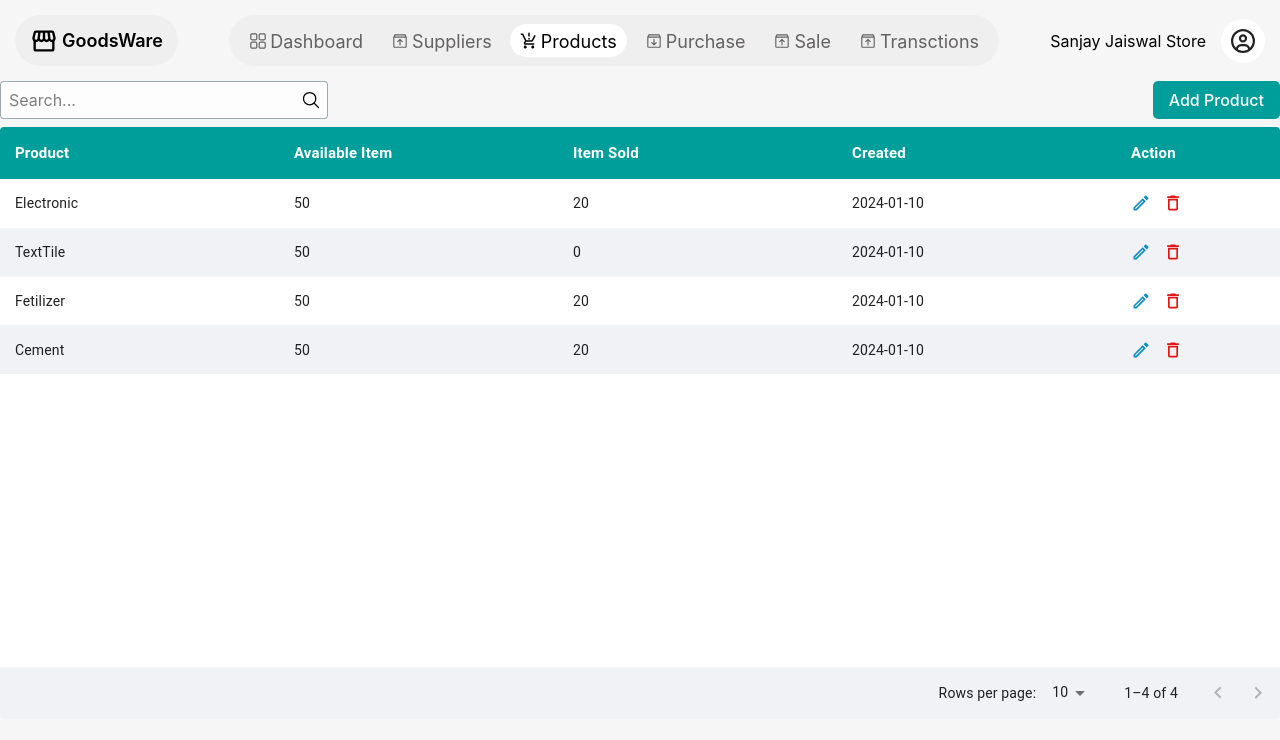
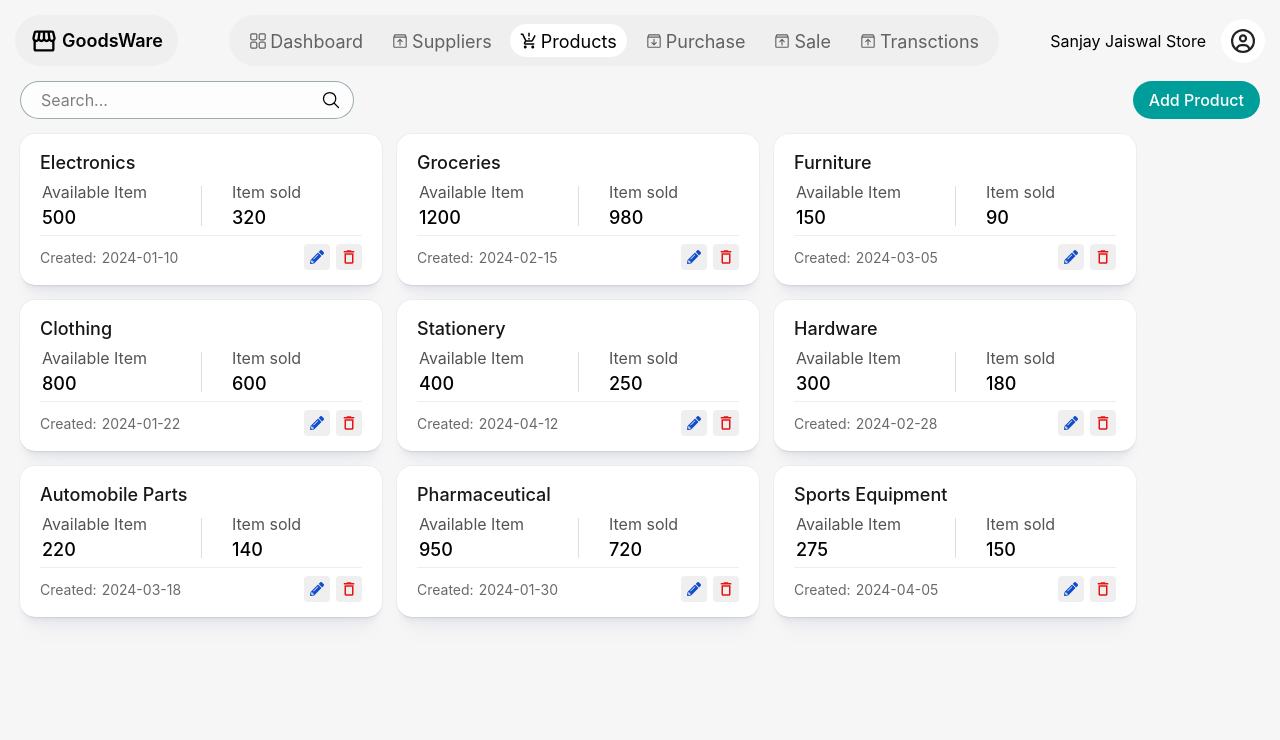
Before and after one commit to Devendrakr19/GoodsWare, a React (Vite) app: page /product in a window 1280 px wide. Shown: the top 740 px of the page. Built offline with nearby package versions, Linux system fonts and the light colour scheme.

Commit message:
ui changes table into card

```diff
--- a/src/App.css
+++ b/src/App.css
@@ -91,3 +91,7 @@ label {
 .MuiOutlinedInput-root fieldset {
   border-color: #B2BEC3;
 }
+
+.card_shadow{
+ box-shadow: rgba(14, 63, 126, 0.04) 0px 0px 0px 1px, rgba(42, 51, 69, 0.04) 0px 1px 1px -0.5px, rgba(42, 51, 70, 0.04) 0px 3px 3px -1.5px, rgba(42, 51, 70, 0.04) 0px 6px 6px -3px, rgba(14, 63, 126, 0.04) 0px 12px 12px -6px, rgba(14, 63, 126, 0.04) 0px 24px 24px -12px;
+}
--- a/src/component/layout/Header.jsx
+++ b/src/component/layout/Header.jsx
@@ -2,20 +2,16 @@ import React from "react";
 import { RxDashboard } from "react-icons/rx";
 import { NavLink, useNavigate } from "react-router-dom";
 import { MdProductionQuantityLimits } from "react-icons/md";
-// import { TbReportAnalytics } from "react-icons/tb";
 // import { BiUser } from "react-icons/bi";
-// import { MdOutlineLogout } from "react-icons/md";
-// import { useSelector } from "react-redux";
 import { PiBoxArrowDown, PiBoxArrowUp } from "react-icons/pi";
 import { MdStorefront } from "react-icons/md";
-// import { GiHamburgerMenu } from "react-icons/gi";
 import { FaRegCircleUser } from "react-icons/fa6";
 const Header = () => {
  const navigate = useNavigate();
 
   const sidebarData = [
     { key: 1, title: "Dashboard", url: "/dashboard", icon: <RxDashboard /> },
-    { key:7, title: "Suppliers", url: "/scan-item", icon: <PiBoxArrowUp /> },
+    { key:7, title: "Suppliers", url: "", icon: <PiBoxArrowUp /> },
     // { key:2, title: "Users", url: "/user", icon: <BiUser /> },
     {
       key: 3,
--- a/src/component/layout/auth/Login.jsx
+++ b/src/component/layout/auth/Login.jsx
@@ -30,7 +30,7 @@ const Login = () => {
   //  console.log("emmil", formik.email)
   return (
     <>
-      <form onSubmit={formik.handleSubmit} className="flex flex-col p-5">
+      <form onSubmit={formik.handleSubmit} className="flex flex-col p-5 bg-[white] rounded">
         <h1 className="text-[20px] font-semibold text-center">Login</h1>
         <div className="">
           <label htmlFor="email">
--- a/src/component/layout/auth/LoginLayout.jsx
+++ b/src/component/layout/auth/LoginLayout.jsx
@@ -5,7 +5,7 @@ import { Outlet } from "react-router-dom";
 const LoginLayout = () => {
   return (
     <>
-      <Grid container className="bg-[#00cec4] relative">
+      <Grid container className="bg-[#4c5252] relative">
         {Array(288)
           .fill()
           .map((item, index) => (
--- a/src/component/layout/product/AddProduct.jsx
+++ b/src/component/layout/product/AddProduct.jsx
@@ -1,29 +1,39 @@
 import { Autocomplete, Box, Grid, Modal, TextField } from "@mui/material";
 import { IoMdClose } from "react-icons/io";
-import { MdDelete } from "react-icons/md";
-import { IoMdAdd } from "react-icons/io";
-import React, { useState } from "react";
+
 const AddProduct = ({ open, onClose }) => {
-  const [addProduct, setAddProduct] = useState([
-    {
-      ProductName: "",
-      // Category: "",
-      Description: "",
-    },
-  ]);
-
-  const handleAdd = () => {
-    setAddProduct((prev) => [
-      ...prev,
-      { ProductName: "", Description: "" },
-      // { ProductName: "", Category: "", Description: "" },
-    ]);
-  };
-
-  const handleDelete = (index) => {
-    const filterProduct = addProduct.filter((_, i) => i !== index);
-    setAddProduct(filterProduct);
-  };
+  const products = [
+    "Electronics",
+    "Fertilizer",
+    "Textile",
+    "Home Decoration",
+    "Groceries",
+    "Furniture",
+    "Clothing",
+    "Footwear",
+    "Stationery",
+    "Pharmaceutical",
+    "Sports Equipment",
+    "Automobile Parts",
+    "Hardware Tools",
+    "Mobile Accessories",
+    "Kitchen Appliances",
+    "Beauty Products",
+    "Toys",
+    "Books",
+    "Dairy Products",
+    "Beverages",
+    "Construction Materials",
+    "Computer Accessories",
+    "Gardening Tools",
+    "Pet Supplies",
+    "Electrical Items",
+    "Sanitary Products",
+    "Packaging Materials",
+    "Bakery Items",
+    "Plastic Products",
+    "Industrial Equipment",
+  ];
 
   return (
     <>
@@ -59,24 +69,9 @@ const AddProduct = ({ open, onClose }) => {
           <Grid
             container
             columnSpacing={1}
+            rowSpacing={2}
             className="max-h-[calc(100vh-200px)] overflow-auto"
           >
-            {addProduct.map((item, index) => (
-              <React.Fragment key={index}>
-                <Grid size={11} className="mb-5">
-                  <Grid container columnSpacing={2} rowSpacing={1.5}>
-                    {/* <Grid size={6}>
-                      <label htmlFor="ProductName">
-                        Product Name <span className="text-[#e71616]">*</span>
-                      </label>
-                      <TextField
-                        id="ProductName"
-                        type="text"
-                        size="small"
-                        placeholder="John Store"
-                        className="w-full"
-                      />
-                    </Grid> */}
             <Grid size={12}>
               <label htmlFor="name">
                 Product <span className="text-[#e71616]">*</span>
@@ -84,12 +79,7 @@ const AddProduct = ({ open, onClose }) => {
               <Autocomplete
                 disablePortal
                 size="small"
-                        options={[
-                          "Electronic",
-                          "Fertilizer",
-                          "Texttile",
-                          "Home Decoration",
-                        ]}
+                options={products || []}
                 sx={{ width: "100%" }}
                 renderInput={(params) => <TextField {...params} />}
               />
@@ -108,32 +98,6 @@ const AddProduct = ({ open, onClose }) => {
               />
             </Grid>
           </Grid>
-                </Grid>
-                <Grid size={1} className="flex justify-center items-center">
-                  <div className="flex flex-col gap-1">
-                    {addProduct.length > 1 && (
-                      <button
-                        type="button"
-                        className="delete_btn"
-                        onClick={() => handleDelete(index)}
-                      >
-                        <MdDelete />
-                      </button>
-                    )}
-                    {addProduct.length - 1 === index && (
-                      <button
-                        type="button"
-                        className="add_btn"
-                        onClick={handleAdd}
-                      >
-                        <IoMdAdd />
-                      </button>
-                    )}
-                  </div>
-                </Grid>
-              </React.Fragment>
-            ))}
-          </Grid>
           <div className="flex items-center gap-3 mt-5">
             <button className="border_btn" onClick={onClose}>
               Cancel
--- a/src/component/pages/Product.jsx
+++ b/src/component/pages/Product.jsx
@@ -1,37 +1,11 @@
-import {
-  Paper,
-  Table,
-  TableBody,
-  TableCell,
-  TableContainer,
-  TableHead,
-  TablePagination,
-  TableRow,
-  Tooltip,
-} from "@mui/material";
 import React, { useState } from "react";
-import { MdOutlineModeEdit, MdDeleteOutline } from "react-icons/md";
-import { LiaToggleOffSolid, LiaToggleOnSolid } from "react-icons/lia";
+import { MdDeleteOutline } from "react-icons/md";
 import { IoSearchOutline } from "react-icons/io5";
-import { LuEye } from "react-icons/lu";
 import AddProduct from "../layout/product/AddProduct";
-
+import { FaPencilAlt } from "react-icons/fa";
+import { Tooltip } from "@mui/material";
 const Product = () => {
-  const [page, setPage] = useState(0);
-  const [rowsPerPage, setRowsPerPage] = useState(10);
   const [addProductPopup, setAddProductPopup] = useState(false);
-
-  const columns = [
-    { id: "Product", label: "Product", minWidth: 170 },
-    // { id: "category", label: "Category", minWidth: 170 },
-    { id: "TotalItem", label: "Available Item", minWidth: 170 },
-    // { id: "StockIn", label: "Stock In", minWidth: 170 },
-    { id: "StockOut", label: "Item Sold", minWidth: 170 },
-    // { id: "CostPrice", label: "Cost Price", minWidth: 170 },
-    // { id: "Status", label: "Status", minWidth: 170 },
-    { id: "Created", label: "Created", minWidth: 170 },
-    { id: "Action", label: "Action", minWidth: 100 },
-  ];
 
   const handleAddProduct = () => {
     setAddProductPopup(true);
@@ -41,174 +15,123 @@ const Product = () => {
     setAddProductPopup(false);
   };
 
-  const handleChangePage = (event, newPage) => {
-    setPage(newPage);
-  };
-
-  const handleChangeRowsPerPage = (event) => {
-    setRowsPerPage(parseInt(event.target.value, 10));
-    setPage(0);
-  };
-
   const rows = [
     {
-      Product: "Electronic",
-      TotalItem: "50",
-      StockIn: "30",
-      StockOut: "20",
-      CostPrice: "50,000",
+      Product: "Electronics",
+      StockIn: "500",
+      StockOut: "320",
       Created: "2024-01-10",
     },
     {
-      Product: "TextTile",
-      TotalItem: "50",
-      StockIn: "30",
-      StockOut: 0,
-      CostPrice: "50,000",
-      Created: "2024-01-10",
+      Product: "Groceries",
+      StockIn: "1200",
+      StockOut: "980",
+      Created: "2024-02-15",
     },
     {
-      Product: "Fetilizer",
-      TotalItem: "50",
-      StockIn: "30",
-      StockOut: "20",
-      CostPrice: "50,000",
-      Created: "2024-01-10",
+      Product: "Furniture",
+      StockIn: "150",
+      StockOut: "90",
+      Created: "2024-03-05",
     },
     {
-      Product: "Cement",
-      TotalItem: "50",
-      StockIn: "30",
-      StockOut: "20",
-      CostPrice: "50,000",
-      Created: "2024-01-10",
+      Product: "Clothing",
+      StockIn: "800",
+      StockOut: "600",
+      Created: "2024-01-22",
+    },
+    {
+      Product: "Stationery",
+      StockIn: "400",
+      StockOut: "250",
+      Created: "2024-04-12",
+    },
+    {
+      Product: "Hardware",
+      StockIn: "300",
+      StockOut: "180",
+      Created: "2024-02-28",
+    },
+    {
+      Product: "Automobile Parts",
+      StockIn: "220",
+      StockOut: "140",
+      Created: "2024-03-18",
+    },
+    {
+      Product: "Pharmaceutical",
+      StockIn: "950",
+      StockOut: "720",
+      Created: "2024-01-30",
+    },
+    {
+      Product: "Sports Equipment",
+      StockIn: "275",
+      StockOut: "150",
+      Created: "2024-04-05",
     },
   ];
 
   return (
     <>
-      <div className="flex justify-between items-center mb-2">
-        <div className="flex items-center bg-[#fdfdfd] rounded border-[1px] border-[#3357657d]">
+      <div className="flex justify-between items-center mb-2 px-[20px]">
+        <div className="flex items-center bg-[#fdfdfd] rounded-full border-[1px] border-[#3357657d]">
           <input
             type="text"
             placeholder="Search..."
-            className="outline-none px-2 py-1.5 w-[300px]"
+            className="outline-none px-5 py-1.5 w-[300px]"
           />
-          <IoSearchOutline className="text-[20px] mr-1.5"/>
+          <IoSearchOutline className="text-[20px] mr-3" />
         </div>
-        <button className="fill_btn" onClick={handleAddProduct}>
+        <button className="fill_btn !rounded-full" onClick={handleAddProduct}>
           Add Product
         </button>
       </div>
-      <Paper
-        elevation={0}
-        sx={{ width: "100%", boxShadow: "none", overflow: "hidden" }}
-      >
-        <TableContainer sx={{ height: 540, boxShadow: "none" }}>
-          <Table
-            stickyHeader
-            aria-label="sticky table"
-            sx={{
-              "& .MuiTableCell-stickyHeader": {
-                boxShadow: "none",
-                borderBottom: "none",
-                background: "#009E9A",
-                color: "#fff",
-                fontSize: "15px",
-                fontWeight: "600",
-              },
-            }}
+      <div className="flex items-center flex-wrap gap-[15px] px-[20px] mt-[15px]">
+        {rows.map((item, index) => (
+          <div
+            className="bg-[white] rounded-[15px] px-[20px] py-[15px] w-[362px] card_shadow"
+            key={index}
           >
-            <TableHead>
-              <TableRow
-                sx={{ "& .MuiTableCell-root": { padding: "14px 15px" } }}
-              >
-                {columns?.map((column) => (
-                  <TableCell
-                    key={column.id}
-                    align={column.align}
-                    style={{ minWidth: column.minWidth }}
-                  >
-                    {column.label}
-                  </TableCell>
-                ))}
-              </TableRow>
-            </TableHead>
-            <TableBody>
-              {rows
-                .slice(page * rowsPerPage, page * rowsPerPage + rowsPerPage)
-                .map((row, index) => {
-                  return (
-                    <TableRow
-                      hover
-                      role="checkbox"
-                      tabIndex={-1}
-                      key={index}
-                      className={`${
-                        index % 2 === 0 ? "bg-[#FFFFFF]" : "bg-[#F1F2F6]"
-                      }`}
-                      sx={{
-                        "& .MuiTableCell-root": { padding: "14.4px 15px" },
-                      }}
-                    >
-                      {columns.map((column) => {
-                        const value = row[column.id];
-                        return (
-                          <TableCell
-                            key={column.id}
-                            align={column.align}
-                            sx={{ borderBottom: "none" }}
-                          >
-                            {column.id === "Action" ? (
-                              <div className="flex items-center gap-3 text-[20px]">
-                                {/* <Tooltip
-                                  title="View"
-                                  arrow
-                                  className="cursor-pointer hover:text-[green]"
-                                >
-                                  <LuEye />
-                                </Tooltip> */}
-                                <Tooltip
-                                  title="Edit"
-                                  arrow
-                                  className="cursor-pointer text-[#0c8dc0]"
-                                >
-                                  <MdOutlineModeEdit onClick={handleAddProduct} />
-                                </Tooltip>
-                                <Tooltip
-                                  title="Delete"
-                                  arrow
-                                  className="cursor-pointer text-[#e61313]"
-                                >
-                                  <MdDeleteOutline />
-                                </Tooltip>
-                              </div>
-                            ) : (
-                              <Tooltip title={value} arrow>
-                                {value ?? "N/A"}
-                              </Tooltip>
-                            )}
-                          </TableCell>
-                        );
-                      })}
-                    </TableRow>
-                  );
-                })}
-            </TableBody>
-          </Table>
-        </TableContainer>
-        <TablePagination
-          rowsPerPageOptions={[10, 25, 100]}
-          component="div"
-          count={rows.length}
-          rowsPerPage={rowsPerPage}
-          page={page}
-          onPageChange={handleChangePage}
-          onRowsPerPageChange={handleChangeRowsPerPage}
-          sx={{ backgroundColor: "#F1F2F6" }}
-        />
-      </Paper>
-      <AddProduct open={addProductPopup} onClose={handleCloseProduct}/>
+            <h1 className="text-[18px] text-[#171717] font-medium">
+              {item?.Product}
+            </h1>
+            <div className="flex items-center px-[2px] py-[4px]">
+              <div className="flex flex-col w-[50%]">
+                <span className="text-[#545353]">Available Item</span>
+                <span className="text-[18px] font-medium">{item?.StockIn}</span>
+              </div>
+              <span className="w-[1px] h-[40px] block bg-[#dfdede]"></span>
+              <div className="flex flex-col pl-[30px]">
+                <span className="text-[#545353]">Item sold</span>
+                <span className="text-[18px] font-medium">
+                  {item?.StockOut}
+                </span>
+              </div>
+            </div>
+
+            <div className="flex items-center justify-between border-t-[1px] border-t-[#efeeee] pt-[8px]">
+              <div className="flex items-center gap-[5px] text-[14px] text-[#6c6969]">
+                <span>Created:</span>
+                <span>{item?.Created}</span>
+              </div>
+              <div className="flex items-center gap-[6px]">
+                <Tooltip title="Edit" arrow>
+                  <span className="bg-[#efefef] p-1.5 rounded text-[14px] cursor-pointer text-[#104ccd] hover:bg-[#104ccd] hover:text-[white] transition delay-150">
+                    <FaPencilAlt onClick={handleAddProduct} />
+                  </span>
+                </Tooltip>
+                <Tooltip title="Delete" arrow>
+                  <span className="bg-[#efefef] p-1 rounded text-[18px] cursor-pointer text-[#e61313] hover:bg-[#e61313] hover:text-[white] transition delay-150">
+                    <MdDeleteOutline />
+                  </span>
+                </Tooltip>
+              </div>
+            </div>
+          </div>
+        ))}
+      </div>
+      <AddProduct open={addProductPopup} onClose={handleCloseProduct} />
     </>
   );
 };
--- a/src/component/pages/PurchaseItem.jsx
+++ b/src/component/pages/PurchaseItem.jsx
@@ -53,7 +53,6 @@ const PurchaseItem = () => {
   const handleViewItem = () => {
     setViewItem(true);
   };
-
 
   const handleChangePage = (event, newPage) => {
     setPage(newPage);
@@ -237,15 +236,15 @@ const PurchaseItem = () => {
 
   return (
     <>
-      <div className="flex justify-between items-center mb-2">
+      <div className="flex justify-between items-center mb-2 px-[20px]">
         <div className="flex items-center gap-3">
-          <div className="flex items-center bg-[#fdfdfd] rounded border-[1px] border-[#3357657d]">
+          <div className="flex items-center bg-[#fdfdfd] rounded-full border-[1px] border-[#3357657d]">
             <input
               type="text"
               placeholder="Search..."
-              className="outline-none px-2 py-1.5 w-[300px]"
+              className="outline-none px-5 py-1.5 w-[300px]"
             />
-            <IoSearchOutline className="text-[20px] mr-1.5" />
+            <IoSearchOutline className="text-[20px] mr-3" />
           </div>
           <Select
             labelId="demo-select-small-label"
@@ -253,7 +252,12 @@ const PurchaseItem = () => {
             value={product}
             size="small"
             onChange={handleChange}
-            sx={{"& .MuiSelect-select":{padding:"7.5px",}, minWidth:"120px", background:"white"}}
+            sx={{
+              "& .MuiSelect-select": { padding: "7.5px 20px" },
+              minWidth: "120px",
+              background: "white",
+              borderRadius: "30px",
+            }}
           >
             <MenuItem value="all">All</MenuItem>
             <MenuItem value="mobile">Electronics</MenuItem>
@@ -266,11 +270,75 @@ const PurchaseItem = () => {
             <MenuItem value="microwave">Furniture</MenuItem>
           </Select>
         </div>
-        <button className="fill_btn" onClick={handleAddItem}>
+        <button className="fill_btn !rounded-full" onClick={handleAddItem}>
           Add Item
         </button>
       </div>
-      <Paper
+      <div className="flex items-center flex-wrap gap-[15px] px-[20px] mt-[15px] mb-[15px] h-[calc(100vh-150px)] overflow-auto">
+        {rows.map((item, index) => {
+          return (
+            <div
+              key={index}
+              className="bg-[white] rounded-[15px] px-[20px] py-[15px] w-[358px] card_shadow"
+            >
+              <div className="flex items-center justify-between">
+                <h1 className="text-[18px] text-[#171717] font-medium">
+                  {item?.itemName}
+                </h1>
+                {item?.Status === "Available" && (
+                  <span className="bg-[#E8F5E9] text-[#2E7D32] rounded-full px-[10px] text-[13px]">
+                    {item?.Status}
+                  </span>
+                )}
+                {item?.Status === "Low Stock" && (
+                  <span className="bg-[#FFF3F0] text-[#EF6C00] rounded-full px-[10px] text-[13px]">
+                    {item?.Status}
+                  </span>
+                )}
+                {item?.Status === "Out of Stock" && (
+                  <span className="bg-[#FFEBEE] text-[#D32F2F] rounded-full px-[10px] text-[13px]">
+                    {item?.Status}
+                  </span>
+                )}
+              </div>
+              <div className="text-[#545252]">
+                Brand:{" "}
+                <span className="text-[black] font-medium">
+                  {item?.brandName}
+                </span>
+              </div>
+              <div className="flex items-center justify-between border-t-[1px] border-t-[#efeeee] pt-[8px] mt-[5px]">
+                <div className="">
+                  Cost{" "}
+                  <span className="text-[#2E7D32] font-bold ml-[10px]">
+                    ₹{item?.unitPrice}
+                  </span>
+                </div>
+                <div className="">
+                  Selling{" "}
+                  <span className="text-[#2E7D32] font-bold ml-[10px]">
+                    ₹{item?.unitSellingPrice}
+                  </span>
+                </div>
+              </div>
+              <div className="flex items-center justify-between py-[5px]">
+                <span>Available</span>
+                <span>{item?.StockIn}</span>
+              </div>
+              <div className="flex items-center justify-between pb-[5px]">
+                <span>Sold</span>
+                <span>{item?.StockOut}</span>
+              </div>
+              <div className="flex items-center gap-[5px] text-[14px] text-[#6c6969]">
+                <span>Created: </span>
+                <span>{item?.Created}</span>
+              </div>
+            </div>
+          );
+        })}
+      </div>
+
+      {/* <Paper
         elevation={0}
         sx={{ width: "100%", boxShadow: "none", overflow: "hidden" }}
       >
@@ -347,13 +415,6 @@ const PurchaseItem = () => {
                                 >
                                   <MdOutlineModeEdit onClick={handleAddItem} />
                                 </Tooltip>
-                                {/* <Tooltip
-                                      title="Delete"
-                                      arrow
-                                      className="cursor-pointer hover:text-[#e61313]"
-                                    >
-                                      <MdDeleteOutline />
-                                    </Tooltip> */}
                               </div>
                             ) : (
                               <Tooltip title={value} arrow>
@@ -379,7 +440,7 @@ const PurchaseItem = () => {
           onRowsPerPageChange={handleChangeRowsPerPage}
           sx={{ backgroundColor: "#F1F2F6" }}
         />
-      </Paper>
+      </Paper> */}
       <AddItem open={addItemPopup} onClose={handleCloseItem} />
       <ViewItem open={viewItem} onClose={handleCloseItem} />
     </>
```
Lines whose indentation alone changed are shown as unchanged.
